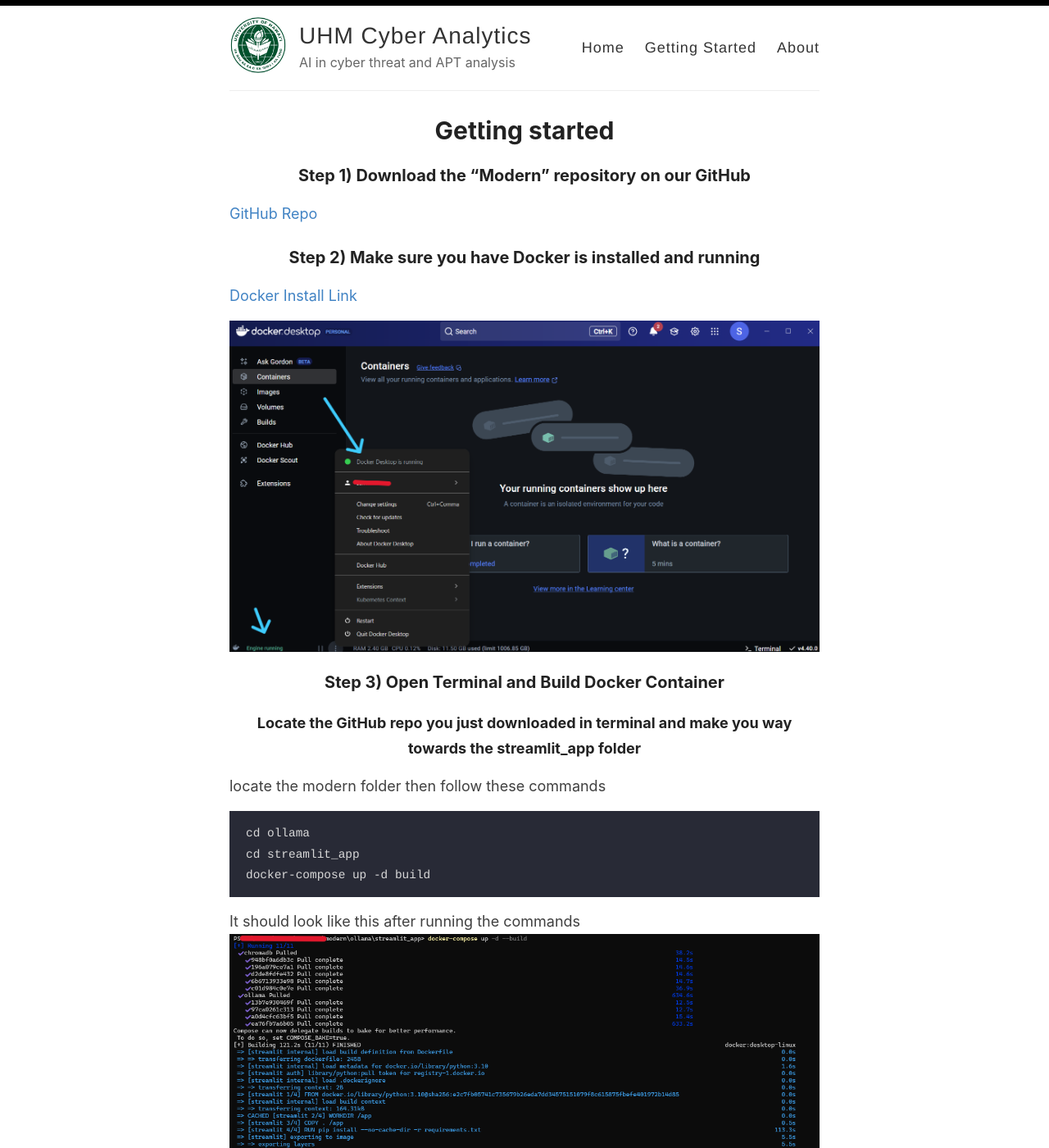
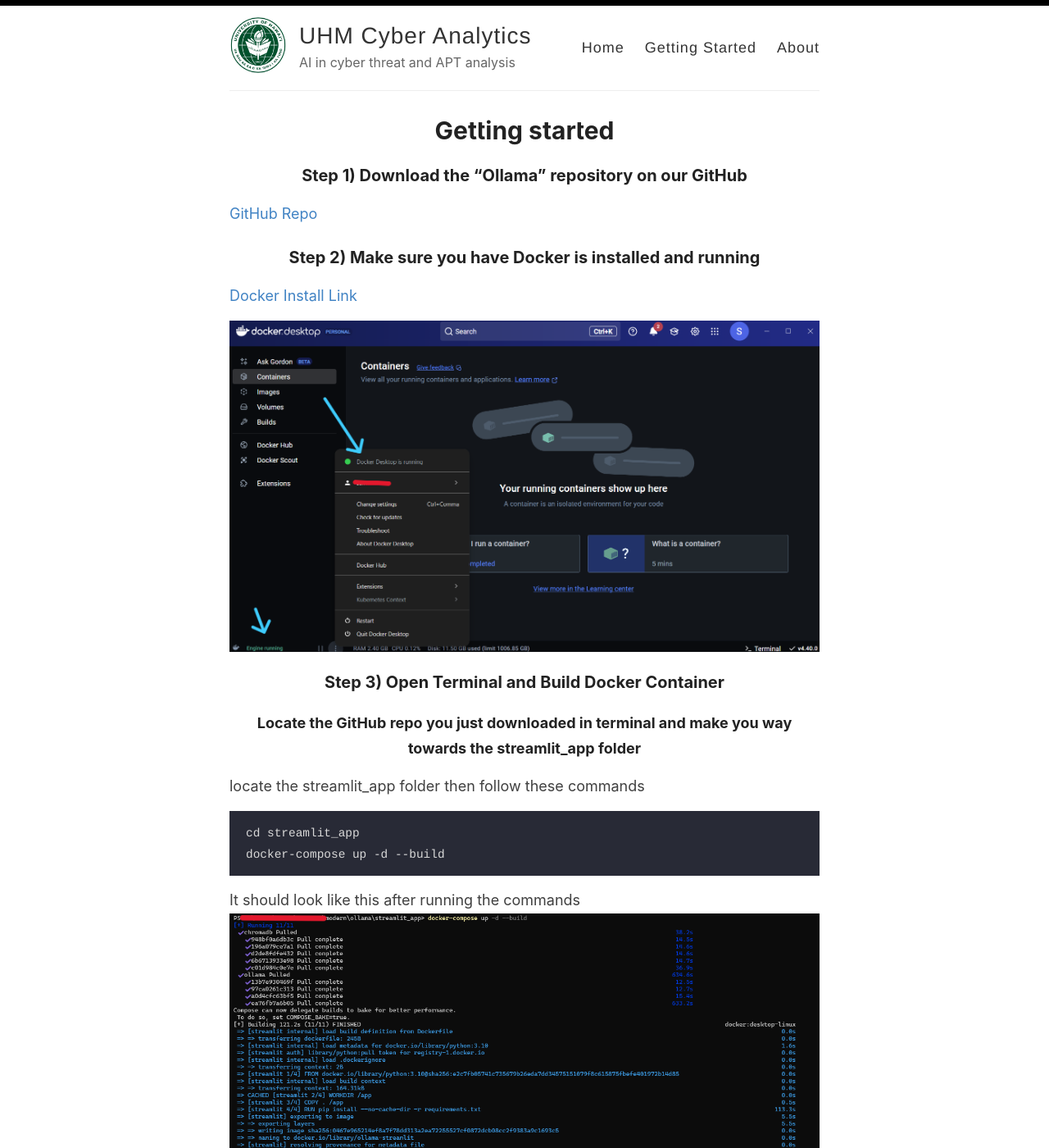
Before and after one commit to UHMCyberAnalytics/UHMCyberAnalytics.github.io, a Jekyll site: the page built from _pages/getting-started.md, in a window 1280 px wide and 1400 px high. Shown: the whole window at 82% size. Built offline with Jekyll 4.4.1, drawn with Linux system fonts in a browser that asks for light colours.

Commit message:
Update getting-started.md

````diff
--- a/_pages/getting-started.md
+++ b/_pages/getting-started.md
@@ -3,7 +3,7 @@ layout: page
 title: Getting started
 permalink: /getting-started/
 ---
-### Step 1) Download the "Modern" repository on our GitHub
+### Step 1) Download the "Ollama" repository on our GitHub
 
 [GitHub Repo](https://github.com/UHMCyberAnalytics/modern)
 
@@ -18,11 +18,10 @@ permalink: /getting-started/
 ##### Locate the GitHub repo you just downloaded in terminal and make you way towards the streamlit_app folder
 
 
-locate the modern folder then follow these commands
+locate the streamlit_app folder then follow these commands
 ```
-cd ollama
 cd streamlit_app
-docker-compose up -d build
+docker-compose up -d --build
 ```
 It should look like this after running the commands
 ![img](https://github.com/UHMCyberAnalytics/UHMCyberAnalytics.github.io/blob/27f77cfa88c0a3a7ad1aae000bb2cf8a1ff83994/images/DockerFin.png?raw=true)
````
